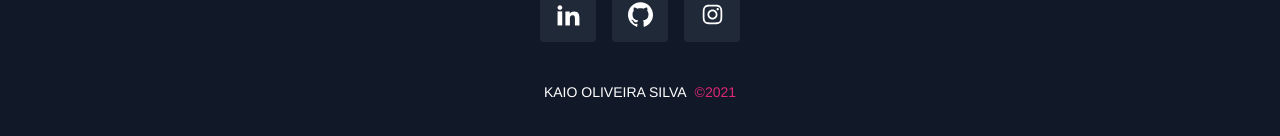
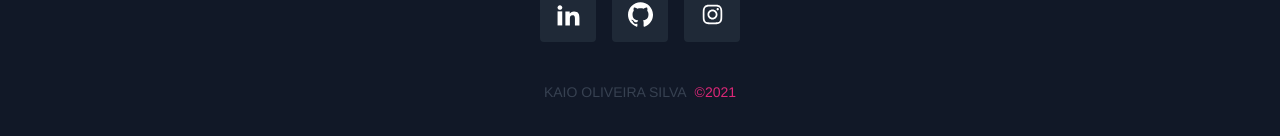
Before and after one commit to kaioosilva/kaiodev, a React (Create React App) app: page / in a window 1280 px wide. Shown: the part 4083-4219 px from the top of the page. Built offline with nearby package versions, Linux system fonts and the light colour scheme.

Commit message:
Contact form set up
Signed-off-by: Kaio <kaioo_silva@outlook.com>

```diff
--- a/src/pages/landingPage/index.tsx
+++ b/src/pages/landingPage/index.tsx
@@ -33,7 +33,9 @@ const LandingPage: React.FC = () => {
       behavior: "smooth",
       block: "start",
     });
+
     setNavbarOpen(false);
+
   }, []);
 
   const getDimensions = useCallback((ele: HTMLDivElement) => {
@@ -217,7 +219,7 @@ const LandingPage: React.FC = () => {
       <div
         id="about"
         ref={fieldRefAbout}
-        className="  container mx-auto px-6 md:px-12 block h-full flex flex-col items-center justify-center  py-36 "
+        className=" container mx-auto px-6 md:px-12 block h-full flex flex-col items-center justify-center  py-36 "
       >
         <div className=" flex flex-col text-center justify-center items-center mb-10">
           <Fade direction="left" triggerOnce>
@@ -471,7 +473,7 @@ const LandingPage: React.FC = () => {
 
       {/* Projects */}
       <div
-        id="about"
+        id="projects"
         ref={fieldRefProjects}
         className="bg-gray-100 w-full pt-4"
       >
@@ -770,7 +772,7 @@ const LandingPage: React.FC = () => {
 
               <Bounce delay={800} triggerOnce>
                 <div className="flex flex-col w-full justify-center items-center">
-                  <form className="w-full lg:w-1/3 mt-6 flex flex-col justify-end items-end">
+                  <form className="w-full lg:w-1/3 mt-6 flex flex-col justify-end items-end" action="POST" data-netlify="true">
                     <input
                       id="name"
                       type="text"
@@ -869,7 +871,7 @@ const LandingPage: React.FC = () => {
             </a>
           </div>
 
-          <div className="flex justify-center items-center w-full text-white text-sm">
+          <div className="flex justify-center items-center w-full text-gray-700 text-sm">
             <p>KAIO OLIVEIRA SILVA</p>
             <p className="ml-2 text-pink-600">©2021</p>
           </div>
```
Also changed, not shown: 1 other file (tests, documents, lock files or other folders).
